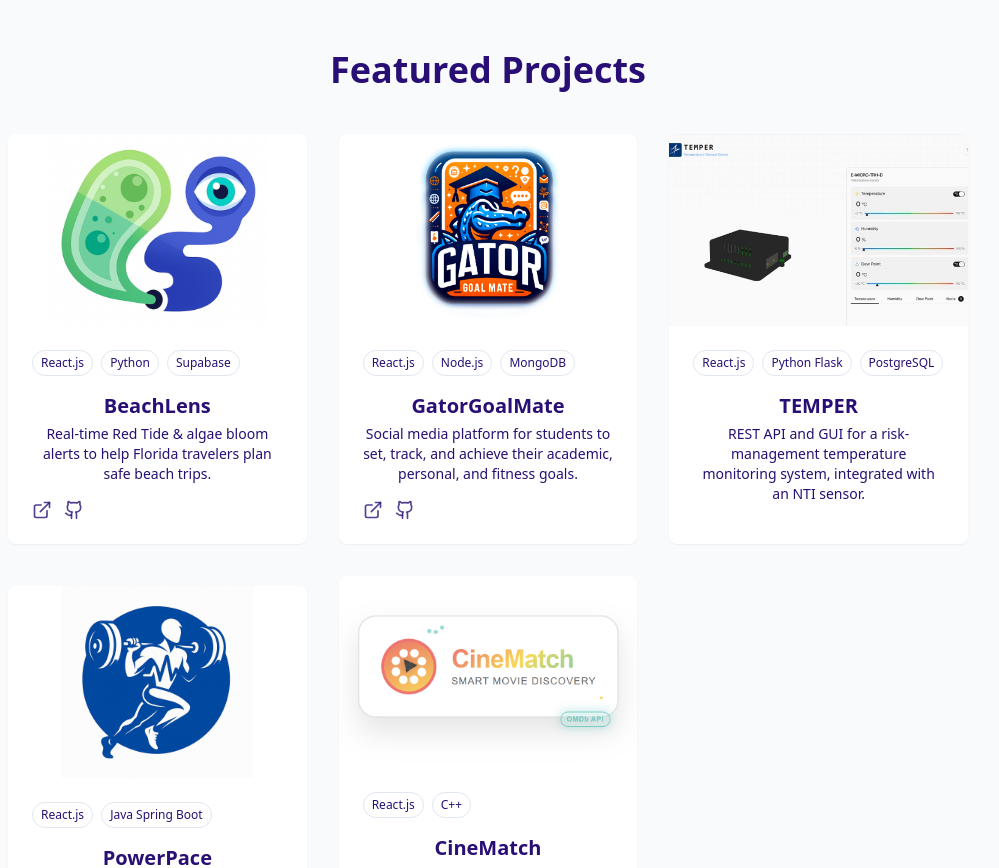
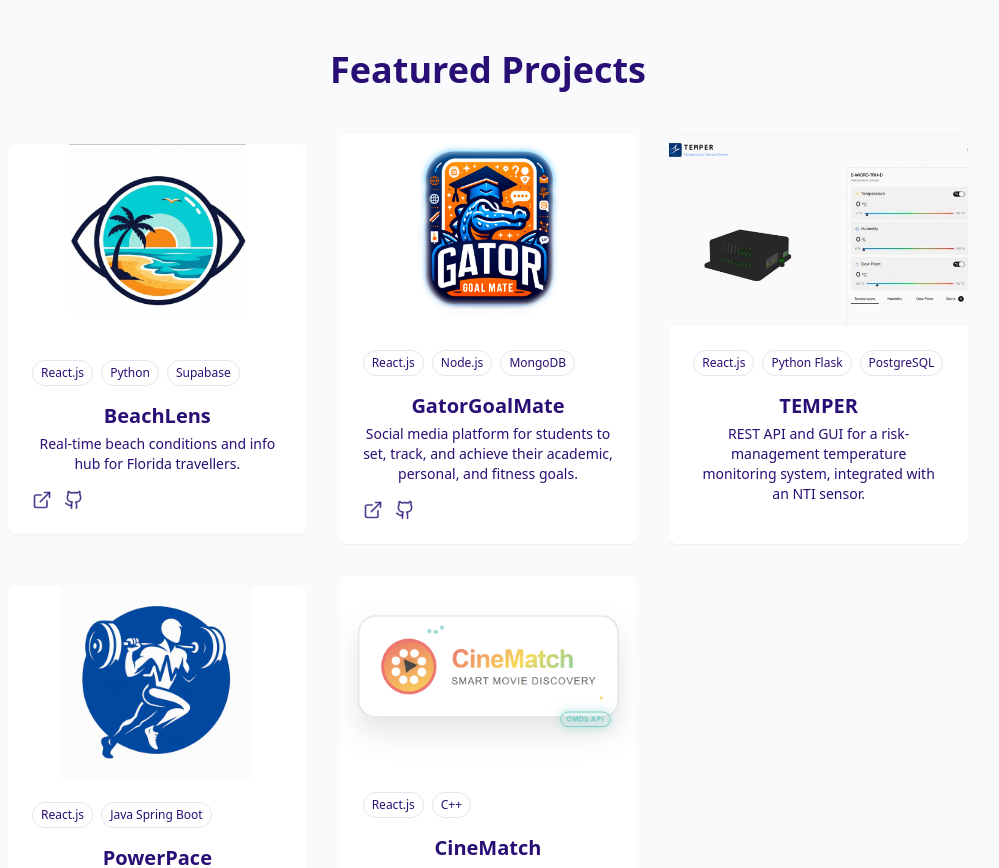
Before and after one commit to sophiadadla/PersonalWebsite, a React (Vite) app: page / in a window 1280 px wide. Shown: the part 3380-4248 px from the top of the page, without its empty margins (152-1151 px from the left). Built offline with nearby package versions, Linux system fonts and the light colour scheme.

Commit message:
beachlens

```diff
--- a/src/components/ProjectsSection.jsx
+++ b/src/components/ProjectsSection.jsx
@@ -4,10 +4,10 @@
   {
     id: 1,
     title: "BeachLens",
-    description: "Real-time Red Tide & algae bloom alerts to help Florida travelers plan safe beach trips.",
-    image: "BSLogo.png",
+    description: "Real-time beach conditions and info hub for Florida travellers.",
+    image: "logo-only.png",
     tags: ["React.js", "Python", "Supabase"],
-    demoUrl: "https://bloomsight-webapp-k3pzh0klc-sophiadadlas-projects.vercel.app/",
+    demoUrl: "https://beachlens.net",
     githubUrl: "https://github.com/theinquisitorjif/bloomsight_webapp_mvp",
   },
   {
```
Also changed, not shown: public/logo-only.png (added).
